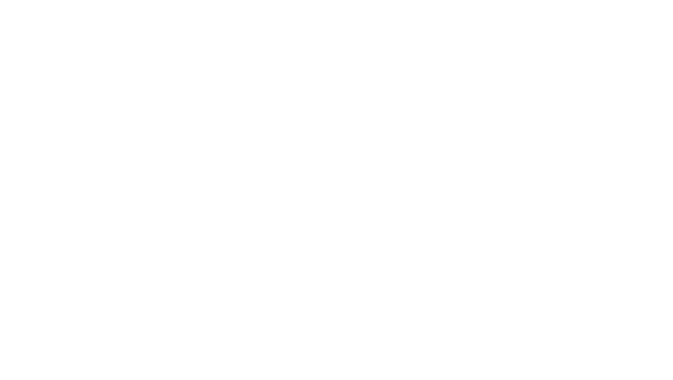
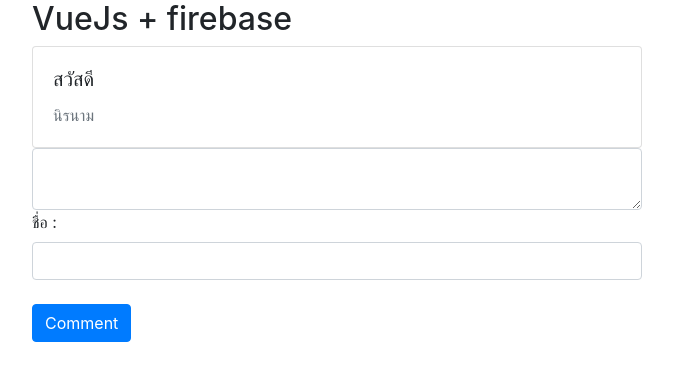
Before and after one commit to kingbom/vuejs-firebase, a plain HTML site: page index.html in a window 1280 px wide. Shown: the whole page, without its empty margins (303-976 px from the left). Drawn offline with nearby package versions, Linux system fonts and the light colour scheme.

Commit message:
design form

```diff
--- a/index.html
+++ b/index.html
@@ -8,7 +8,26 @@
        <link rel="stylesheet" href="https://stackpath.bootstrapcdn.com/bootstrap/4.1.3/css/bootstrap.min.css" integrity="sha384-MCw98/SFnGE8fJT3GXwEOngsV7Zt27NXFoaoApmYm81iuXoPkFOJwJ8ERdknLPMO" crossorigin="anonymous">
    </head>
    <body>
+        <div class="container col-md-6" id="comment">
+            <h2>VueJs + firebase</h2>
 
+            <div class="card">
+                <div class="card-body">
+                    <h5 class="card-title"> สวัสดี</h5>
+                    <p class="card-text text-muted">นิรนาม</p>
+                </div>
+            </div>
+
+            <div class="form-group">
+                <div>
+                    <textarea name="name" class="form-control"></textarea>
+                </div>
+                <label for="">ชื่อ :</label><br>
+                <input type="text" class="form-control"><br>
+                <button type="button" class="btn btn-primary">Comment</button>
+            </div>
+
+        </div>
         <script src="https://code.jquery.com/jquery-3.3.1.slim.min.js" integrity="sha384-q8i/X+965DzO0rT7abK41JStQIAqVgRVzpbzo5smXKp4YfRvH+8abtTE1Pi6jizo" crossorigin="anonymous"></script>
         <script src="https://cdnjs.cloudflare.com/ajax/libs/popper.js/1.14.3/umd/popper.min.js" integrity="sha384-ZMP7rVo3mIykV+2+9J3UJ46jBk0WLaUAdn689aCwoqbBJiSnjAK/l8WvCWPIPm49" crossorigin="anonymous"></script>
         <script src="https://stackpath.bootstrapcdn.com/bootstrap/4.1.3/js/bootstrap.min.js" integrity="sha384-ChfqqxuZUCnJSK3+MXmPNIyE6ZbWh2IMqE241rYiqJxyMiZ6OW/JmZQ5stwEULTy" crossorigin="anonymous"></script>
```
